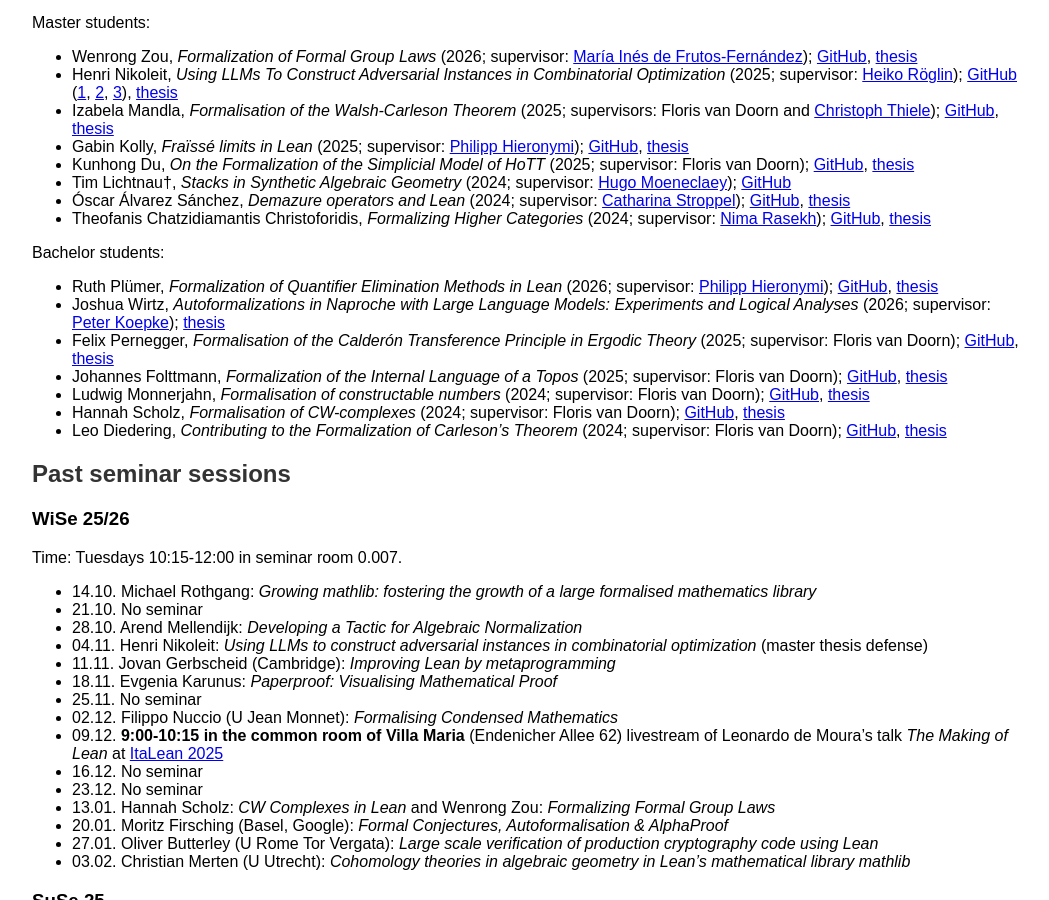
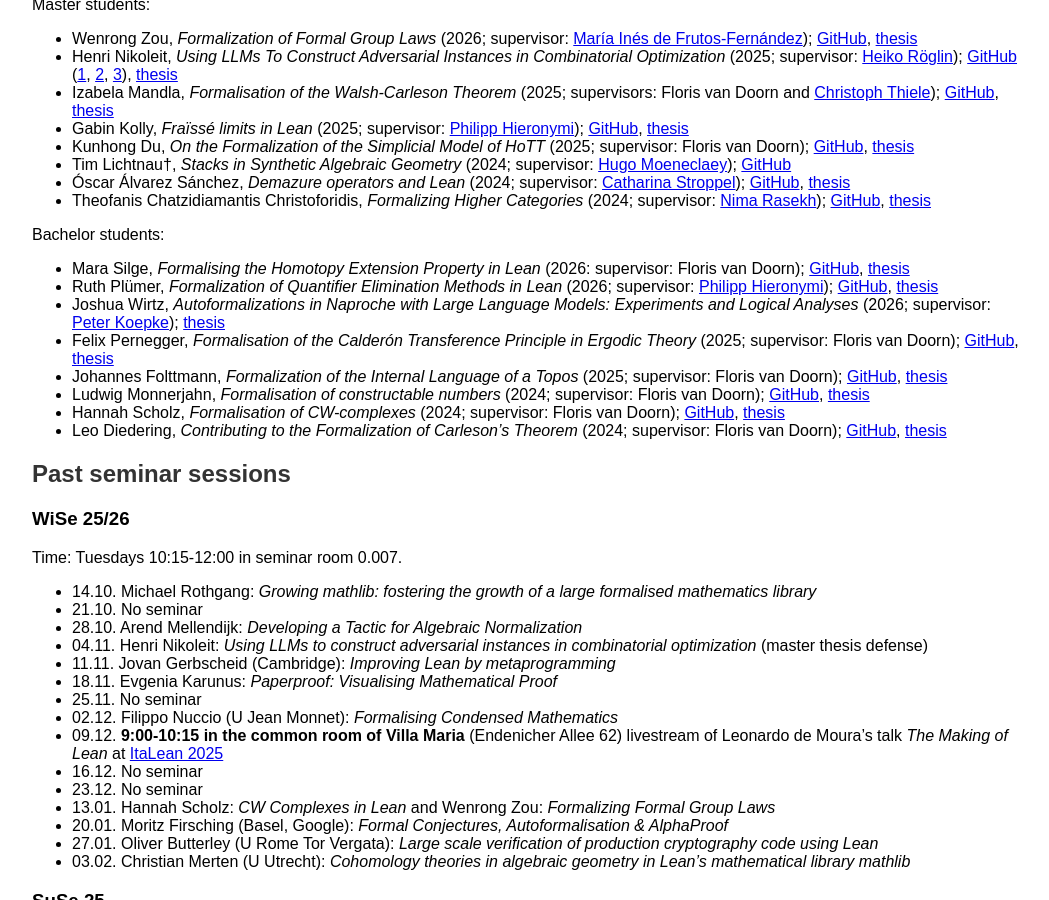
Before and after one commit to fpvandoorn/fpvandoorn.github.io, a Jekyll site: the page built from formalized-mathematics.md, in a window 1280 px wide and 900 px high, scrolled down 2309 px. Shown: the whole window, without its empty margins (108-1157 px from the left). Built offline with Jekyll 4.4.1, drawn with Linux system fonts in a browser that asks for light colours; our own code applies the rules of GitHub Pages for plain Markdown files; some of the changed text lies outside the part shown.

Commit message:
add thesis Mara

```diff
--- a/formalized-mathematics.md
+++ b/formalized-mathematics.md
@@ -122,6 +121,7 @@ Master students:
 * Theofanis Chatzidiamantis Christoforidis, *Formalizing Higher Categories* (2024; supervisor: [Nima Rasekh](https://nimarasekh.github.io/)); [GitHub](https://github.com/thchatzidiamantis/sHoTT), [thesis](theses/TheofanisChristoforidis.pdf) <!-- PhD in London, Western Ontario -->
 
 Bachelor students:
+* Mara Silge, *Formalising the Homotopy Extension Property in Lean* (2026: supervisor: Floris van Doorn); [GitHub](https://github.com/marasilge/Bachelorarbeit/tree/main), [thesis](theses/MaraSilge.pdf)
 * Ruth Plümer, *Formalization of Quantifier Elimination Methods in Lean* (2026; supervisor: [Philipp Hieronymi](https://www.math.uni-bonn.de/people/phierony/)); [GitHub](https://github.com/RuthP628/QuantifierElimination), [thesis](theses/RuthPluemer.pdf)
 * Joshua Wirtz, *Autoformalizations in Naproche with Large Language Models: Experiments and Logical Analyses* (2026; supervisor: [Peter Koepke](https://www.math.uni-bonn.de/people/koepke/)); [thesis](theses/JoshuaWirtz.pdf)
 * Felix Pernegger, *Formalisation of the Calderón Transference Principle in Ergodic Theory* (2025; supervisor: Floris van Doorn); [GitHub](https://github.com/felixpernegger/ErgodicAverages), [thesis](theses/FelixPernegger.pdf)
```
Also changed, not shown: other parts of formalized-mathematics.md (+0 -1 lines), 1 other file.
